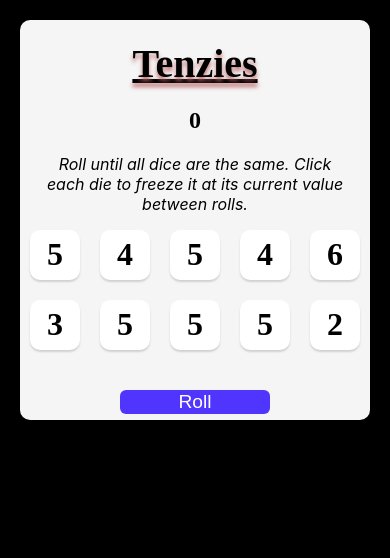
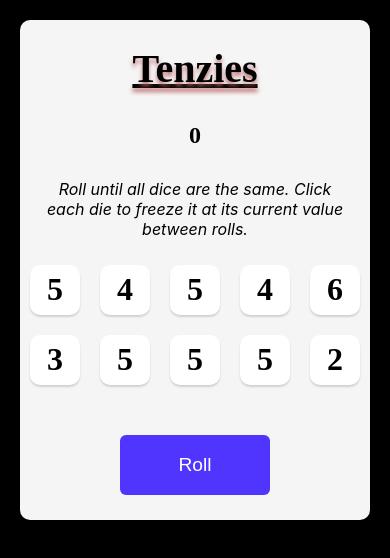
Before and after one commit to KingaSzayer-Iths/tenzies-app, a React (Create React App) app: page / in a window 390 px wide. Shown: the top 558 px of the page. Built offline with nearby package versions, Linux system fonts and the light colour scheme.

Commit message:
add new height on mobile .roll-dice

```diff
--- a/src/style.css
+++ b/src/style.css
@@ -20,7 +20,7 @@ body {
 
 main {
   background-color: #F5F5F5;
-  height: 400px;
+  height: 500px;
   max-width: 800px;
   border-radius: 10px;
   padding: 20px;
@@ -88,3 +88,12 @@ main {
 .roll-dice:active {
   box-shadow: inset 5px 5px 10px -3px rgba(0, 0, 0, 0.7);
 }
+
+
+@media only screen and (max-width: 480px) {
+
+.roll-dice {
+  height: 60px;
+
+}
+}
```
